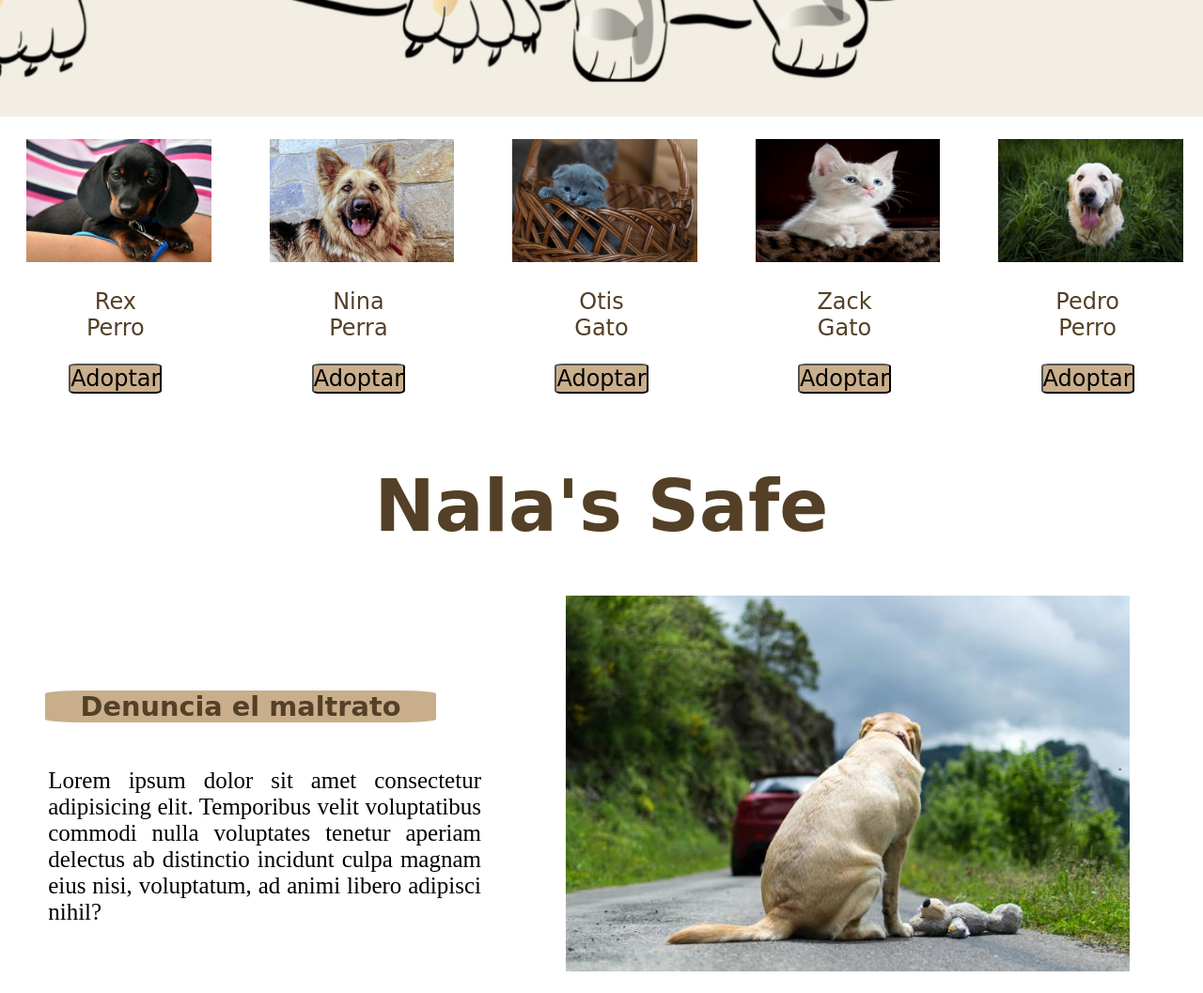
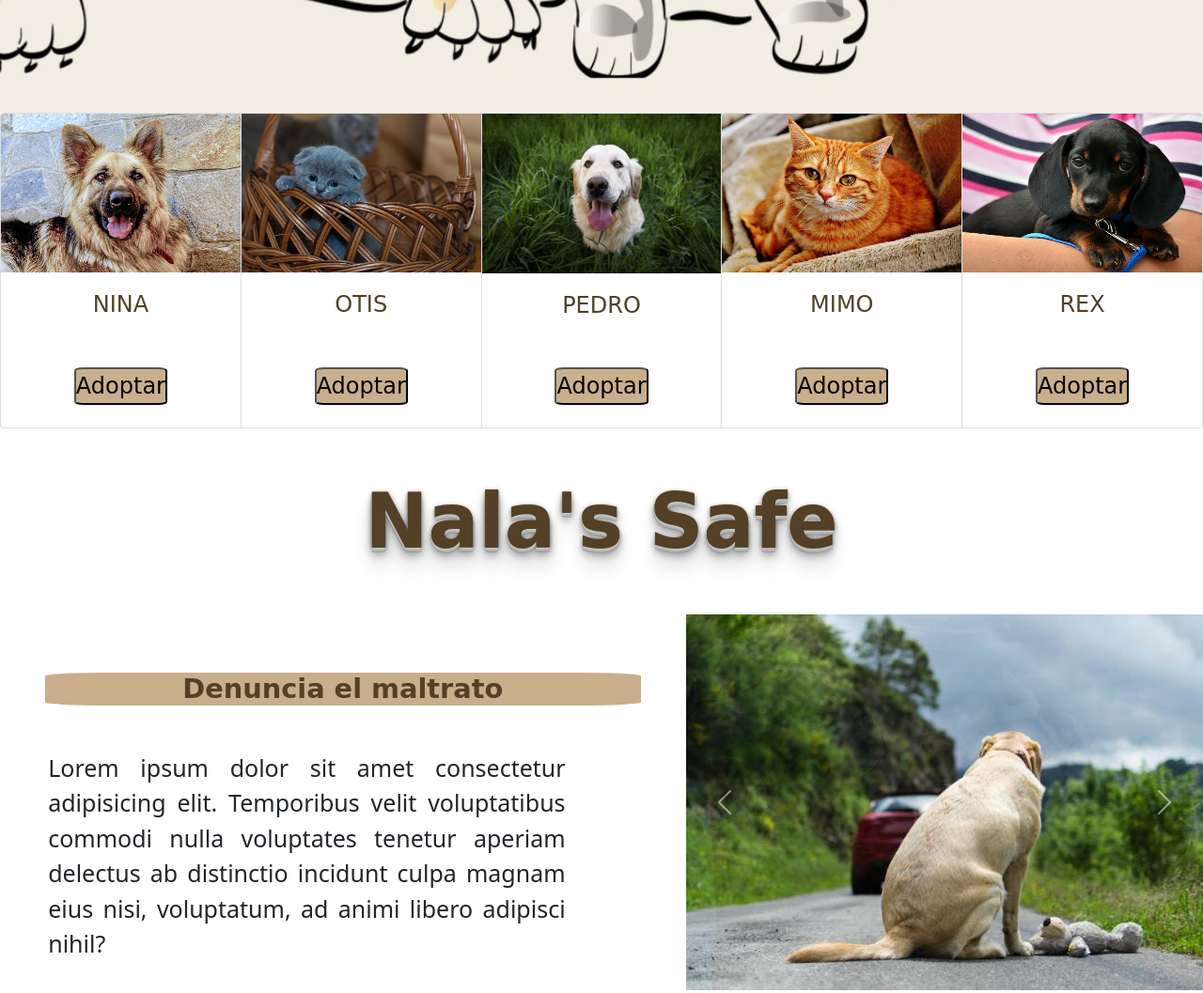
Before and after one commit to Pdvnd/Proyecto, a plain HTML site: page index.html in a window 1280 px wide. Shown: the part 960-2017 px from the top of the page at 94% size. Drawn offline with nearby package versions, Linux system fonts and the light colour scheme; files that its build step writes are made by us from their sources; files whose address does not match are found by name.

Commit message:
Agregando Bootstrap a dos paginas

```diff
--- a/css/style.css
+++ b/css/style.css
@@ -40,10 +40,13 @@ header {
     font-family: "Permanent Marker", cursive;
     color: #534027;
     text-align: center;
-    font-size: 6vw;
-    font-weight: bold;
     background-color: white;
     margin: 4vw;
+    font-size: 80px;
+    font-weight: bold;
+    color: #534027;
+
+    text-shadow: 0 1px 0 , 0 2px 0 #c9c9c9, 0 3px 0 #bbb, 0 4px 0 #b9b9b9, 0 5px 0 #aaa, 0 6px 1px rgba(0, 0, 0, 0.1), 0 0 5px rgba(0, 0, 0, 0.1), 0 1px 3px rgba(0, 0, 0, 0.3), 0 3px 5px rgba(0, 0, 0, 0.2), 0 5px 10px rgba(0, 0, 0, 0.25), 0 10px 10px rgba(0, 0, 0, 0.2), 0 20px 20px rgba(0, 0, 0, 0.15);
 }
 .logo {
     text-align: left;
@@ -110,11 +113,10 @@ header {
 }
 .grid-index {
     display: grid;
-    grid-template-columns: 1fr 1fr 1fr 1fr 1fr;
+    grid-template-columns: auto;
     grid-template-rows: 100%;
     column-gap: 1vw;
 }
-
 /*ESTILO DE LA GRILLA ADOPTAR*/
 .grid-adoptar {
     display: grid;
@@ -152,16 +154,6 @@ header {
     height: 15vh;
     width: auto;
     color: #534027;
-}
-.img_index {
-    width: 80%;
-    margin: 3vh 3.5vh;
-}
-.img_box {
-    transition: all 2s;
-}
-.img_box:hover {
-    transform: scale(2);
 }
 .p_index {
     font-family: "Permanent Marker", cursive;
@@ -207,14 +199,10 @@ header {
 }
 .grid-maltrato {
     display: grid;
-    grid-template-columns: 40% 60%;
+    grid-template-columns: 57% 43%;
     grid-template-rows: 100%;
     align-items: center;
     align-content: center;
-}
-.img-maltrato {
-    height: auto;
-    margin-left: 7vw;
 }
 .contenedor-videos {
     display: grid;
@@ -224,12 +212,13 @@ header {
 .videos-maltrato {
     width: 40vw;
     height: 25vw;
-    margin: 3vh 5vw;
+    margin: 5vh 4vw;
 }
 .p-maltrato {
     font-size: 25px;
     text-align: justify;
     margin-left: 4vw;
+    margin-right: 10vw;
 }
 .texto_requisitos {
     width: 24em;
@@ -276,7 +265,7 @@ header {
 }
 .grid_nosotros {
     display: grid;
-    grid-template-columns: 50% 50%;
+    grid-template-columns: 57% 43%;
     grid-template-rows: 100%;
     align-items: center;
     align-content: center;
--- a/index.html
+++ b/index.html
@@ -5,6 +5,8 @@
     <meta charset="UTF-8">
     <meta http-equiv="X-UA-Compatible" content="IE=edge">
     <meta name="viewport" content="width=device-width, initial-scale=1.0">
+    <link href="https://cdn.jsdelivr.net/npm/bootstrap@5.1.3/dist/css/bootstrap.min.css" rel="stylesheet"
+        integrity="sha384-1BmE4kWBq78iYhFldvKuhfTAU6auU8tT94WrHftjDbrCEXSU1oBoqyl2QvZ6jIW3" crossorigin="anonymous">
     <link rel="stylesheet" href="../entrega-4/css/style.css">
     <link rel="shortcut icon" href="./imagenes/Favicon.png">
     <title>Nala's Safe</title>
@@ -40,67 +42,55 @@
 
     <main>
         <div class="portada">
-
         </div>
         <div class="grid-index">
             <div>
-                <div class="contenedor-img-index">
-                    <img class="img_index img_box" src="./imagenes/Rex.jpg" alt="Rex perro Nala's Safe">
-                </div>
-                <div>
-                    <p class="p_index">Rex</p>
-                    <p class="p_index">Perro</p>
+                <div class="card-group">
+                    <div class="card">
+                        <img src="./imagenes/Nina.jpg" class="card-img-top" alt="Nina Nala's Safe">
+                        <div class="card-body">
+                            <p class="card-title p_index">NINA</p>
                         </div>
                         <div>
                             <button class="btn-index"><a class="boton-principal" href="adoptar.html">Adoptar</a></button>
                         </div>
                     </div>
-            <div>
-                <div class="contenedor-img-index">
-                    <img class="img_index img_box" src="./imagenes/Nina.jpg" alt="Nina perra Nala's Safe">
-                </div>
-                <div>
-                    <p class="p_index">Nina</p>
-                    <p class="p_index">Perra</p>
+                    <div class="card">
+                        <img src="./imagenes/Otis.jpg" class="card-img-top" alt="Otis Nala's Safe">
+                        <div class="card-body">
+                            <p class="card-title p_index">OTIS</p>
                         </div>
                         <div>
                             <button class="btn-index"><a class="boton-principal" href="adoptar.html">Adoptar</a></button>
                         </div>
                     </div>
-            <div>
-                <div class="contenedor-img-index">
-                    <img class="img_index img_box" src="./imagenes/Otis.jpg" alt="Otis gato Nala's Safe">
-                </div>
-                <div>
-                    <p class="p_index">Otis</p>
-                    <p class="p_index">Gato</p>
+                    <div class="card">
+                        <img src="./imagenes/Pedro.jpg" class="card-img-top" alt="Pedro Nala's Safe">
+                        <div class="card-body">
+                            <p class="card-title p_index">PEDRO</p>
                         </div>
                         <div>
                             <button class="btn-index"><a class="boton-principal" href="adoptar.html">Adoptar</a></button>
                         </div>
                     </div>
-            <div>
-                <div class="contenedor-img-index">
-                    <img class="img_index img_box" src="./imagenes/Zack.jpg" alt="Zack gato Nala's Safe">
-                </div>
-                <div>
-                    <p class="p_index">Zack</p>
-                    <p class="p_index">Gato</p>
+                    <div class="card">
+                        <img src="./imagenes/Mimo.jpg" class="card-img-top" alt="Mimo Nala's Safe">
+                        <div class="card-body">
+                            <p class="card-title p_index">MIMO</p>
                         </div>
                         <div>
                             <button class="btn-index"><a class="boton-principal" href="adoptar.html">Adoptar</a></button>
                         </div>
                     </div>
-            <div>
-                <div class="contenedor-img-index">
-                    <img class="img_index img_box" src="./imagenes/Pedro.jpg" alt="Pedro perro Nala's Safe">
-                </div>
-                <div>
-                    <p class="p_index">Pedro</p>
-                    <p class="p_index">Perro</p>
+                    <div class="card">
+                        <img src="./imagenes/Rex.jpg" class="card-img-top" alt="Rex Nala's Safe">
+                        <div class="card-body">
+                            <p class="card-title p_index">REX</p>
                         </div>
                         <div>
                             <button class="btn-index"><a class="boton-principal" href="adoptar.html">Adoptar</a></button>
+                        </div>
+                    </div>
                 </div>
             </div>
         </div>
@@ -121,8 +111,31 @@
                     </p>
                 </div>
             </div>
-            <div>
-                <img class="img-maltrato" src="./imagenes/Denuncia-maltrato-animal.jpg" alt="Denuncia">
+            <div id="carouselExampleFade" class="carousel slide carousel-fade" data-bs-ride="carousel">
+                <div class="carousel-inner">
+                    <div class="carousel-item active">
+                        <img src="./imagenes/Denuncia-maltrato-animal.jpg" class="d-block h-80"
+                            alt="Denuncia el maltrato">
+                    </div>
+                    <div class="carousel-item">
+                        <img src="./imagenes/Denuncia-maltrato-animal2.jpg" class="d-block h-80"
+                            alt="Denuncia el maltrato2">
+                    </div>
+                    <div class="carousel-item">
+                        <img src="./imagenes/Denuncia-maltrato-animal3.jpg" class="d-block h-80"
+                            alt="Denuncia el maltrato3">
+                    </div>
+                </div>
+                <button class="carousel-control-prev" type="button" data-bs-target="#carouselExampleFade"
+                    data-bs-slide="prev">
+                    <span class="carousel-control-prev-icon" aria-hidden="true"></span>
+                    <span class="visually-hidden">Previous</span>
+                </button>
+                <button class="carousel-control-next" type="button" data-bs-target="#carouselExampleFade"
+                    data-bs-slide="next">
+                    <span class="carousel-control-next-icon" aria-hidden="true"></span>
+                    <span class="visually-hidden">Next</span>
+                </button>
             </div>
         </div>
         <div>
@@ -202,6 +215,9 @@
             </div>
         </div>
     </footer>
+    <script src="https://cdn.jsdelivr.net/npm/bootstrap@5.1.3/dist/js/bootstrap.bundle.min.js"
+        integrity="sha384-ka7Sk0Gln4gmtz2MlQnikT1wXgYsOg+OMhuP+IlRH9sENBO0LRn5q+8nbTov4+1p"
+        crossorigin="anonymous"></script>
 </body>
 
 </html>
```
Also changed, not shown: adoptados.html (+5 -5 lines), adoptar.html (+5 -5 lines), nosotros.html (+45 -34 lines), requisitos.html (+6 -5 lines), imagenes/Denuncia-maltrato-animal2.jpg (added), imagenes/Denuncia-maltrato-animal3.jpg (added), imagenes/Equipo.jpg, imagenes/Equipo2.jpg (added), imagenes/Equipo3.jpg (added), imagenes/Equipo4.jpg (added). Lines whose indentation alone changed are shown as unchanged.
